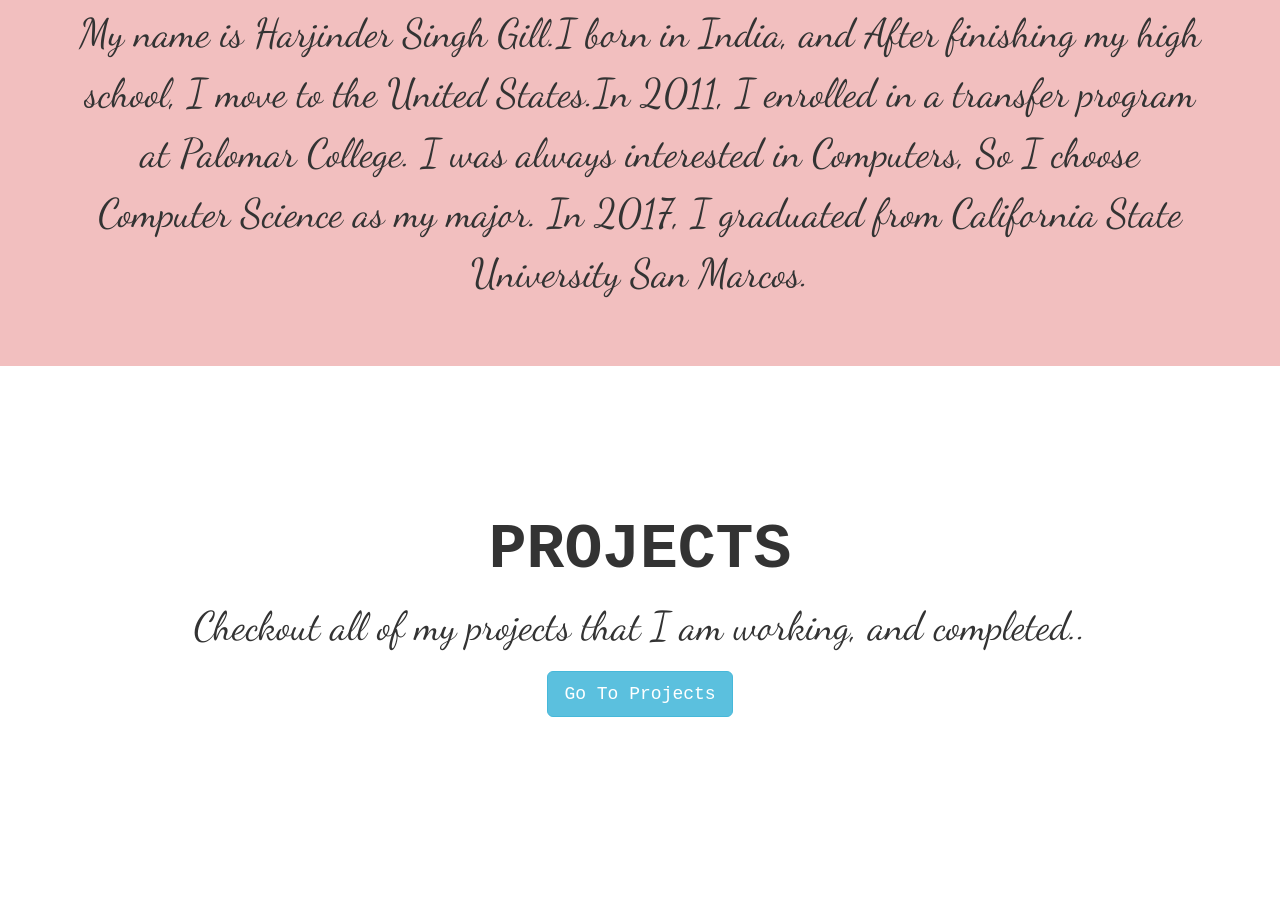
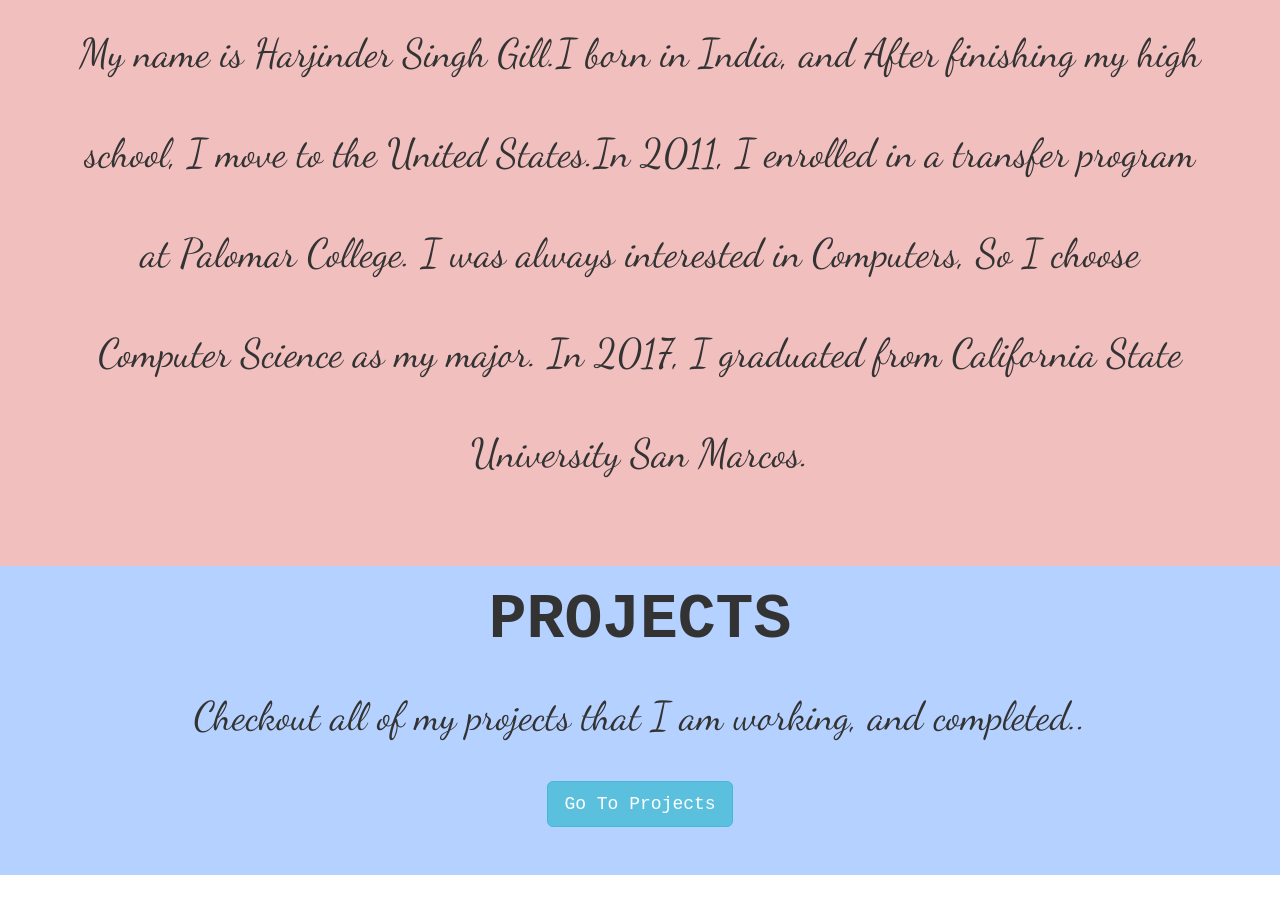
Before and after one commit to gillHarjinder/Portfolio_Upgrade, a plain HTML site: page index.html in a window 1280 px wide. Shown: the part 1074-1979 px from the top of the page. Before the commit the page ends 1869 px from the top, so only its background shows below. Drawn offline with nearby package versions, Linux system fonts and the light colour scheme.

Commit message:
minor changes

```diff
--- a/resources/css/style.css
+++ b/resources/css/style.css
@@ -66,8 +66,14 @@ html{
 #aboutMe .jumbotron{
 	padding-top: 0;
 	background-color: #f2bfbf;
+	margin-bottom: 0;
 }
 
+
+#goToProjects .jumbotron{
+	padding-top: 0;
+	background-color: #b5d1ff;
+}
 
 .card-img-1{
 	display: block;
@@ -92,7 +98,7 @@ p.card-text{
 p.cursive-text{
 	font-family: 'Dancing Script', cursive;
 	font-size: 4rem;
-	line-height: 150%;
+	line-height: 250%;
 }
 
 /*for small screens*/
@@ -130,4 +136,8 @@ p.cursive-text{
 		padding: 2rem 0;
 	}
 
+	p.cursive-text{
+	line-height: 150%;
 }
+
+}
```
